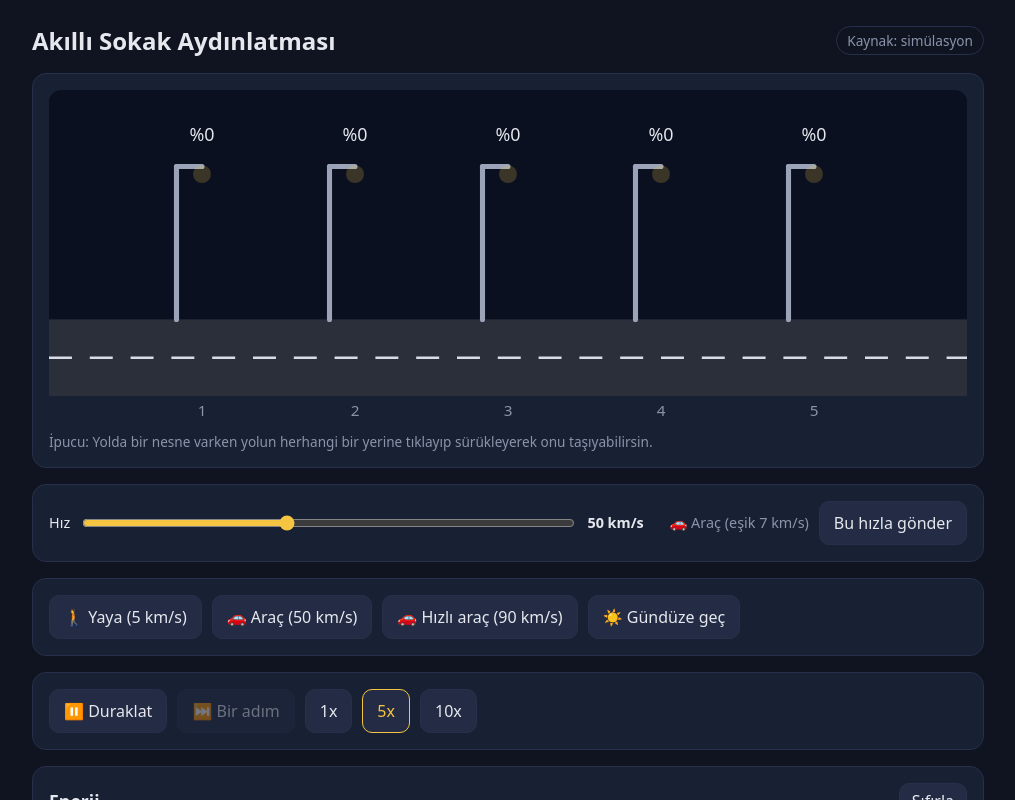
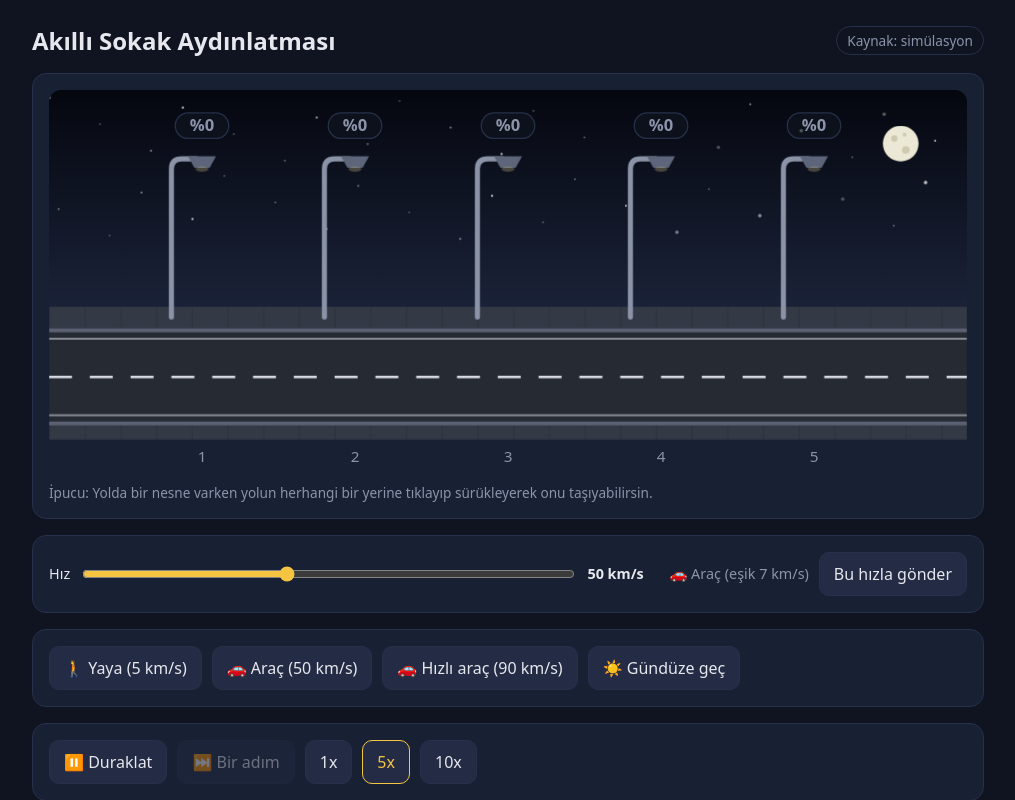
Before and after one commit to MaydinKanadasi/akilli-aydinlatma, a React (Vite) app: page / in a window 1280 px wide. Shown: the top 800 px of the page, without its empty margins (132-1147 px from the left). Built offline with nearby package versions, Linux system fonts and the light colour scheme.

Commit message:
Sahne görselleri: gökyüzü, kaldırım, gerçekçi lambalar, yürüyen yaya ve farlı araç

```diff
--- a/src/App.tsx
+++ b/src/App.tsx
@@ -36,6 +36,7 @@ function App() {
           state={state}
           onDrag={sim.moveObjectTo}
           onDraggingChange={sim.setDragging}
+          moving={!sim.paused}
         />
         <p className="hint">
           İpucu: Yolda bir nesne varken yolun herhangi bir yerine tıklayıp sürükleyerek onu taşıyabilirsin.
--- a/src/components/RoadView.tsx
+++ b/src/components/RoadView.tsx
@@ -1,19 +1,104 @@
 import { useRef, useState, type PointerEvent as ReactPointerEvent } from "react";
-import type { SystemState } from "../logic/types";
+import type { SystemState, TrackedObject } from "../logic/types";
 import "./RoadView.css";
 
 const VIEW_W = 720;
-const ROAD_TOP = 180;
+const VIEW_H = 300;
+const SIDEWALK_TOP = 170; // üst kaldırım
+const ROAD_TOP = 190;
+const ROAD_BOTTOM = 260;
+const LANE_Y = (ROAD_TOP + ROAD_BOTTOM) / 2;
 const LAMP_GAP = 120; // çizimde iki lamba arası mesafe
 const lampX = (n: number) => LAMP_GAP * n; // n. lambanın (ya da konumun) x koordinatı
+
+// Yıldızlar her çizimde aynı yerde dursun diye sabit bir formülle üretilir
+const STARS = Array.from({ length: 40 }, (_, i) => ({
+  x: (i * 137.5) % VIEW_W,
+  y: ((i * 61.3) % 120) + 6,
+  r: i % 5 === 0 ? 1.4 : 0.8,
+  delay: (i % 7) * 0.45,
+}));
 
 interface Props {
   state: SystemState;
   onDrag?: (position: number) => void; // sürüklenen nesnenin yeni konumu (lamba cinsinden)
   onDraggingChange?: (dragging: boolean) => void;
+  moving?: boolean; // false ise yürüme/tekerlek animasyonları durur
 }
 
-export function RoadView({ state, onDrag, onDraggingChange }: Props) {
+function Lamp({ n, level }: { n: number; level: number }) {
+  const x = lampX(n);
+  const glow = level / 100;
+  return (
+    <g>
+      {/* Yoldaki ışık halkası ve aşağı doğru solan ışık konisi */}
+      <ellipse cx={x} cy={LANE_Y - 8} rx={85} ry={34} fill="url(#pool)" className="fade" style={{ opacity: glow }} />
+      <polygon
+        points={`${x - 6},62 ${x + 6},62 ${x + 70},${ROAD_BOTTOM - 16} ${x - 70},${ROAD_BOTTOM - 16}`}
+        fill="url(#beam)"
+        className="fade"
+        style={{ opacity: glow * 0.8 }}
+      />
+      <path d={`M ${x - 24} ${SIDEWALK_TOP + 8} V 62 Q ${x - 24} 54 ${x - 16} 54 H ${x - 4}`} className="pole" />
+      <path d={`M ${x - 11} 52 H ${x + 11} L ${x + 6} 61 H ${x - 6} Z`} className="fixture" />
+      <circle cx={x} cy={63} r={24} fill="url(#glow)" className="fade" style={{ opacity: glow }} />
+      <ellipse cx={x} cy={62} rx={5} ry={2} className="bulb" style={{ opacity: 0.25 + glow * 0.75 }} />
+      <rect x={x - 21} y={18} width={42} height={20} rx={10} className={level > 0 ? "level-bg on" : "level-bg"} />
+      <text x={x} y={32} className={level > 0 ? "level on" : "level"}>%{level}</text>
+      <text x={x} y={VIEW_H - 8} className="lamp-no">{n}</text>
+    </g>
+  );
+}
+
+function Pedestrian({ object }: { object: TrackedObject }) {
+  return (
+    <g transform={`translate(${lampX(object.position)}, ${SIDEWALK_TOP + 15})`} className="person">
+      <ellipse rx={7} ry={1.6} className="shadow" />
+      {/* Bacaklar ve kollar zıt yönde sallanır */}
+      <g transform="translate(0,-11)">
+        <line y2={11} className="limb swing-a" />
+        <line y2={11} className="limb swing-b" />
+      </g>
+      <line y1={-11} y2={-22} />
+      <g transform="translate(0,-21)">
+        <line y2={9} className="limb swing-b" />
+        <line y2={9} className="limb swing-a" />
+      </g>
+      <circle cy={-26} r={3.6} className="person-head" />
+    </g>
+  );
+}
+
+function Car({ object, isNight }: { object: TrackedObject; isNight: boolean }) {
+  // Tekerlekler hızla orantılı döner
+  const spin = `${Math.min(Math.max(18 / object.speedKmh, 0.08), 1)}s`;
+  return (
+    <g transform={`translate(${lampX(object.position)}, ${ROAD_BOTTOM - 12})`}>
+      {isNight && <polygon points="28,-13 110,-26 110,2" fill="url(#headlight)" />}
+      <ellipse rx={30} ry={3} className="shadow" />
+      <path
+        d="M -29 -5 V -13 Q -29 -17 -24 -17 H -14 L -8 -26 H 10 L 18 -17 H 25 Q 30 -17 30 -12 V -5 Z"
+        className="car-body"
+      />
+      <path d="M -12 -18 L -6.5 -24.5 H 0 V -18 Z" className="car-window" />
+      <path d="M 2 -18 V -24.5 H 9.5 L 15 -18 Z" className="car-window" />
+      <rect x={26} y={-15} width={4} height={3} rx={1} className={isNight ? "headlamp on" : "headlamp"} />
+      <rect x={-29.5} y={-15} width={2.5} height={3} rx={1} className="taillamp" />
+      {[-17, 17].map((wx) => (
+        <g key={wx} transform={`translate(${wx}, -5)`}>
+          <circle r={5.5} className="tire" />
+          <circle r={2.6} className="hub" />
+          <g className="spokes" style={{ animationDuration: spin }}>
+            <line x1={-4} x2={4} />
+            <line y1={-4} y2={4} />
+          </g>
+        </g>
+      ))}
+    </g>
+  );
+}
+
+export function RoadView({ state, onDrag, onDraggingChange, moving = true }: Props) {
   const { lamps, object, isNight } = state;
   const svgRef = useRef<SVGSVGElement>(null);
   const [dragging, setDragging] = useState(false);
@@ -30,7 +115,6 @@ export function RoadView({ state, onDrag, onDraggingChange }: Props) {
   const startDrag = (e: ReactPointerEvent<SVGRectElement>) => {
     const position = toPosition(e.clientX);
     if (!onDrag || position === null) return;
-    // Fare SVG'nin dışına çıksa bile hareketleri yakalamaya devam et
     svgRef.current?.setPointerCapture(e.pointerId);
     setDragging(true);
     onDraggingChange?.(true);
@@ -49,68 +133,105 @@ export function RoadView({ state, onDrag, onDraggingChange }: Props) {
     onDraggingChange?.(false);
   };
 
+  const classes = [
+    "road",
+    isNight ? "night" : "day",
+    dragging ? "dragging" : "",
+    !moving || dragging ? "still" : "",
+  ].join(" ");
+
   return (
     <svg
       ref={svgRef}
-      className={`road ${isNight ? "night" : "day"}${dragging ? " dragging" : ""}`}
-      viewBox={`0 0 ${VIEW_W} 260`}
+      className={classes}
+      viewBox={`0 0 ${VIEW_W} ${VIEW_H}`}
       role="img"
       aria-label="Yol ve sokak lambaları"
       onPointerMove={moveDrag}
       onPointerUp={endDrag}
       onPointerCancel={endDrag}
     >
-      <rect width={VIEW_W} height={ROAD_TOP} className="sky" />
-      <rect y={ROAD_TOP} width={VIEW_W} height="60" className="asphalt" />
-      <line x1="0" y1={ROAD_TOP + 30} x2={VIEW_W} y2={ROAD_TOP + 30} className="lane" />
+      <defs>
+        <linearGradient id="sky-night" x1="0" y1="0" x2="0" y2="1">
+          <stop offset="0" stopColor="#05070f" />
+          <stop offset="1" stopColor="#1a2238" />
+        </linearGradient>
+        <linearGradient id="sky-day" x1="0" y1="0" x2="0" y2="1">
+          <stop offset="0" stopColor="#6fb8ee" />
+          <stop offset="1" stopColor="#cfe9fb" />
+        </linearGradient>
+        <radialGradient id="glow">
+          <stop offset="0" stopColor="#ffe9a8" stopOpacity="0.95" />
+          <stop offset="1" stopColor="#f5c542" stopOpacity="0" />
+        </radialGradient>
+        <radialGradient id="pool">
+          <stop offset="0" stopColor="#f5c542" stopOpacity="0.45" />
+          <stop offset="1" stopColor="#f5c542" stopOpacity="0" />
+        </radialGradient>
+        <linearGradient id="beam" x1="0" y1="0" x2="0" y2="1">
+          <stop offset="0" stopColor="#ffe9a8" stopOpacity="0.5" />
+          <stop offset="1" stopColor="#f5c542" stopOpacity="0.05" />
+        </linearGradient>
+        <linearGradient id="headlight" x1="0" y1="0" x2="1" y2="0">
+          <stop offset="0" stopColor="#fff4c2" stopOpacity="0.7" />
+          <stop offset="1" stopColor="#fff4c2" stopOpacity="0" />
+        </linearGradient>
+        <pattern id="paving" width="28" height="20" patternUnits="userSpaceOnUse">
+          <rect width="28" height="20" className="paving-tile" />
+          <line x1="0" x2="0" y2="20" className="paving-joint" />
+        </pattern>
+      </defs>
 
-      {lamps.map((level, i) => {
-        const x = lampX(i + 1);
-        const glow = level / 100;
-        return (
-          <g key={i}>
-            <polygon
-              points={`${x},70 ${x - 55},${ROAD_TOP + 60} ${x + 55},${ROAD_TOP + 60}`}
-              className="beam"
-              style={{ opacity: glow * 0.45 }}
-            />
-            <line x1={x - 20} y1={ROAD_TOP} x2={x - 20} y2={60} className="pole" />
-            <line x1={x - 20} y1={60} x2={x} y2={60} className="pole" />
-            <circle cx={x} cy={66} r={7} className="bulb" style={{ opacity: 0.2 + glow * 0.8 }} />
-            <text x={x} y={40} className="level">%{level}</text>
-            <text x={x} y={256} className="lamp-no">{i + 1}</text>
+      {/* Gökyüzü */}
+      <rect width={VIEW_W} height={SIDEWALK_TOP} fill={isNight ? "url(#sky-night)" : "url(#sky-day)"} />
+      {isNight ? (
+        <>
+          {STARS.map((s, i) => (
+            <circle key={i} cx={s.x} cy={s.y} r={s.r} className="star" style={{ animationDelay: `${s.delay}s` }} />
+          ))}
+          <circle cx={668} cy={42} r={14} className="moon" />
+          <circle cx={663} cy={38} r={2.5} className="crater" />
+          <circle cx={672} cy={47} r={3} className="crater" />
+          <circle cx={671} cy={35} r={1.5} className="crater" />
+        </>
+      ) : (
+        <>
+          <circle cx={668} cy={42} r={32} fill="url(#glow)" opacity={0.6} />
+          <circle cx={668} cy={42} r={14} className="sun" />
+          <g className="cloud">
+            <ellipse cx={70} cy={45} rx={26} ry={9} />
+            <ellipse cx={86} cy={38} rx={16} ry={10} />
           </g>
-        );
-      })}
-
-      {object && object.type === "car" && (
-        <g transform={`translate(${lampX(object.position)}, ${ROAD_TOP + 42})`}>
-          <rect x={-12} y={-18} width={22} height={9} rx={3} className="car" />
-          <rect x={-22} y={-10} width={44} height={16} rx={4} className="car" />
-          <circle cx={-12} cy={7} r={4} className="wheel" />
-          <circle cx={12} cy={7} r={4} className="wheel" />
-        </g>
+          <g className="cloud">
+            <ellipse cx={400} cy={30} rx={30} ry={9} />
+            <ellipse cx={418} cy={23} rx={17} ry={9} />
+          </g>
+        </>
       )}
 
-      {object && object.type === "pedestrian" && (
-        <g
-          transform={`translate(${lampX(object.position)}, ${ROAD_TOP + 22})`}
-          className="person"
-        >
-          <circle cy={-24} r={4} className="person-head" />
-          <line y1={-19} y2={-8} />
-          <line x1={-5} y1={-15} x2={5} y2={-15} />
-          <line y1={-8} x2={-5} y2={0} />
-          <line y1={-8} x2={5} y2={0} />
-        </g>
-      )}
+      {/* Kaldırımlar ve yol */}
+      <rect y={SIDEWALK_TOP} width={VIEW_W} height={ROAD_TOP - SIDEWALK_TOP} fill="url(#paving)" />
+      <rect y={ROAD_TOP} width={VIEW_W} height={ROAD_BOTTOM - ROAD_TOP} className="asphalt" />
+      <rect y={ROAD_TOP - 3} width={VIEW_W} height={3} className="curb" />
+      <rect y={ROAD_BOTTOM} width={VIEW_W} height={14} fill="url(#paving)" />
+      <rect y={ROAD_BOTTOM} width={VIEW_W} height={3} className="curb" />
+      <line x1="0" y1={ROAD_TOP + 5} x2={VIEW_W} y2={ROAD_TOP + 5} className="edge" />
+      <line x1="0" y1={ROAD_BOTTOM - 5} x2={VIEW_W} y2={ROAD_BOTTOM - 5} className="edge" />
+      <line x1="0" y1={LANE_Y} x2={VIEW_W} y2={LANE_Y} className="lane" />
 
-      {/* Yol şeridini (ve yayanın başının olduğu biraz üstünü) kaplayan görünmez tutma alanı */}
+      {lamps.map((level, i) => (
+        <Lamp key={i} n={i + 1} level={level} />
+      ))}
+
+      {object?.type === "car" && <Car object={object} isNight={isNight} />}
+      {object?.type === "pedestrian" && <Pedestrian object={object} />}
+
+      {/* Kaldırımı ve yolu kaplayan görünmez tutma alanı */}
       {object && onDrag && (
         <rect
-          y={ROAD_TOP - 40}
+          y={SIDEWALK_TOP - 30}
           width={VIEW_W}
-          height={100}
+          height={ROAD_BOTTOM - SIDEWALK_TOP + 44}
           fill="transparent"
           className="drag-zone"
           onPointerDown={startDrag}
```
Also changed, not shown: src/components/RoadView.css (+67 -11 lines).
